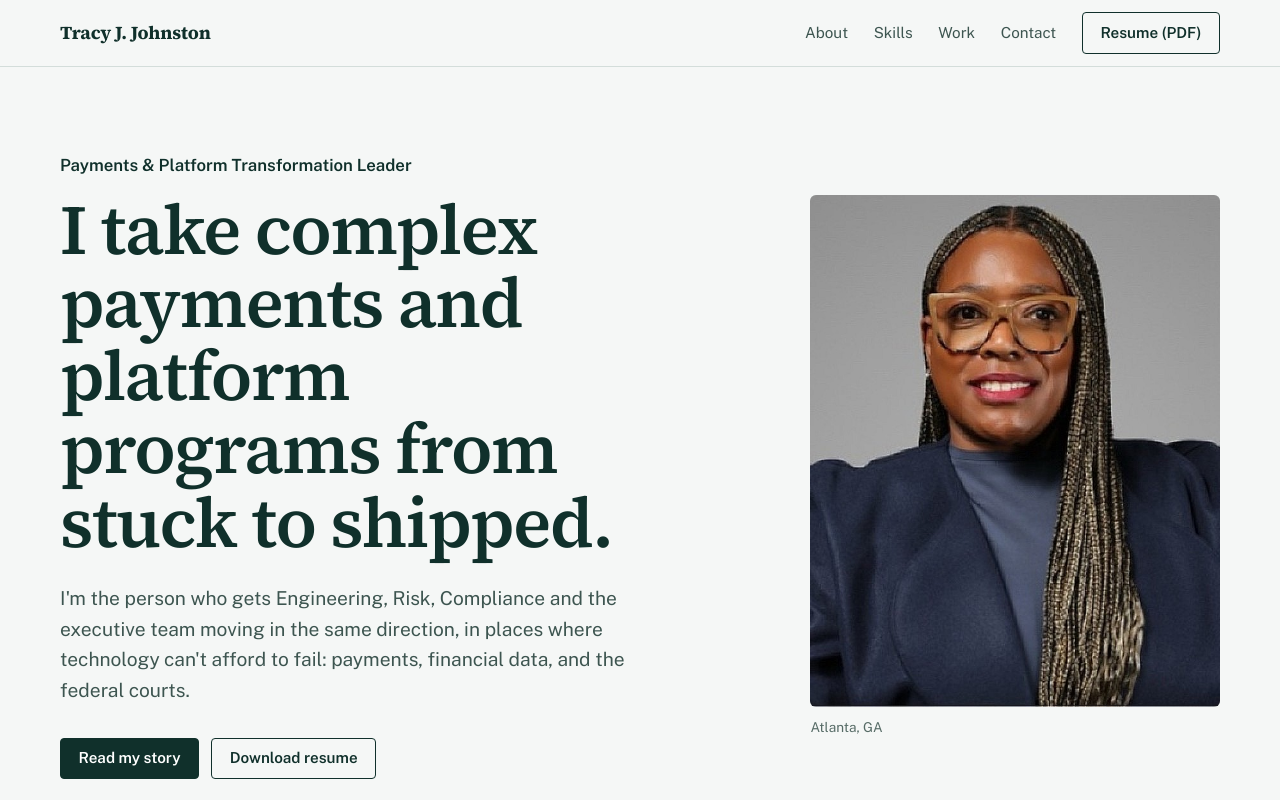
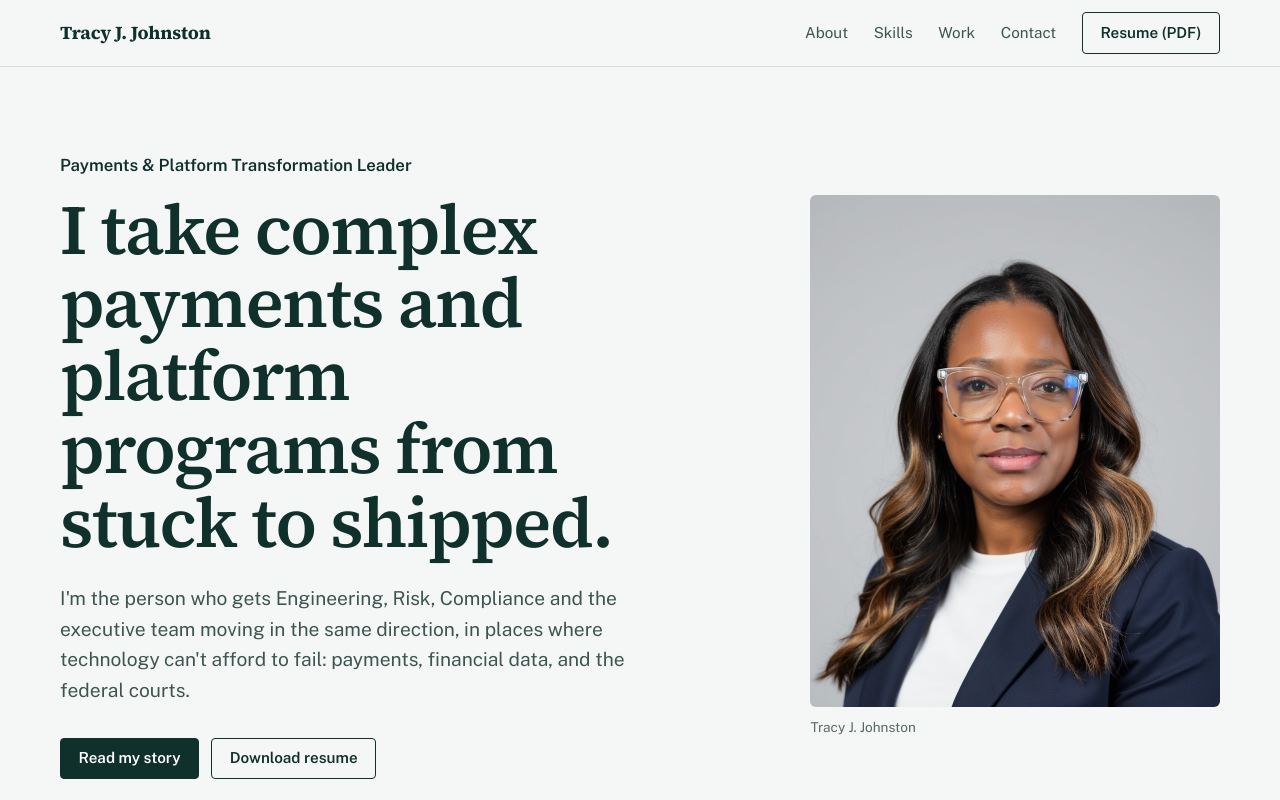
Before and after one commit to stratustiercloudsec/tracyjjohnston.com, a plain HTML site: page index.html in a window 1280 px wide. Shown: the top 800 px of the page. Drawn offline with nearby package versions, Linux system fonts and the light colour scheme.

Commit message:
updated profile photo and changed caption

```diff
--- a/index.html
+++ b/index.html
@@ -252,8 +252,8 @@
           </div>
         </div>
         <figure class="portrait">
-          <img src="images/linkedin-thumb.jpg" alt="Portrait of Tracy J. Johnston" width="800" height="1000" />
-          <figcaption>Atlanta, GA</figcaption>
+          <img src="images/tj-avatar.jpeg" alt="Portrait of Tracy J. Johnston" width="800" height="1000" />
+          <figcaption>Tracy J. Johnston</figcaption>
         </figure>
       </div>
     </section>
```
Also changed, not shown: images/tj-avatar.jpeg (added).
